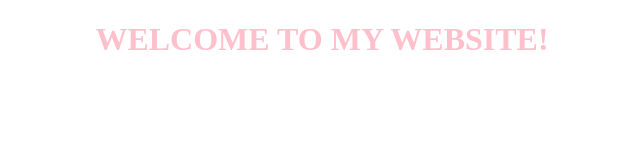
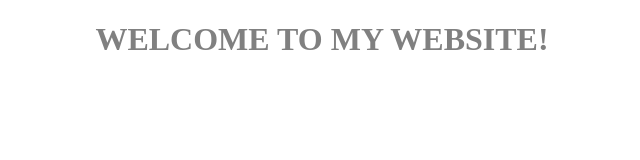
Before and after one commit to SamMoskowicz/SamMoskowicz.github.io, a website: page index.html in a window 1280 px wide. In both pictures the pointer is over the element "WELCOME TO MY WEBSITE!". Shown: the whole page, without its empty margins (318-958 px from the left). Drawn offline with Linux system fonts and the light colour scheme.

Commit message:
changed h1:hover to gray

```diff
--- a/public/main.css
+++ b/public/main.css
@@ -4,5 +4,5 @@ h1 {
 }
 
 h1:hover {
-    color: pink;
+    color: gray;
 }
```
